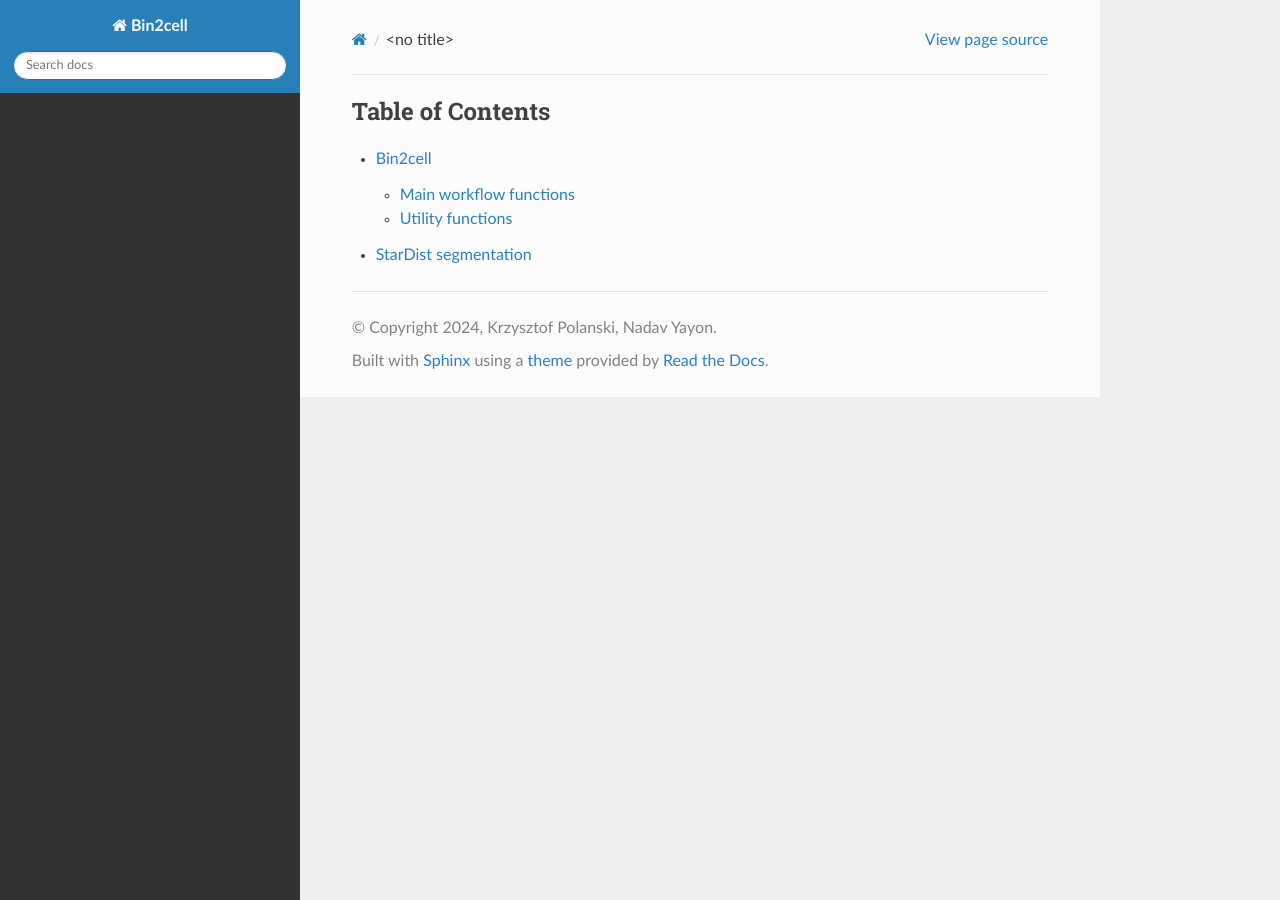
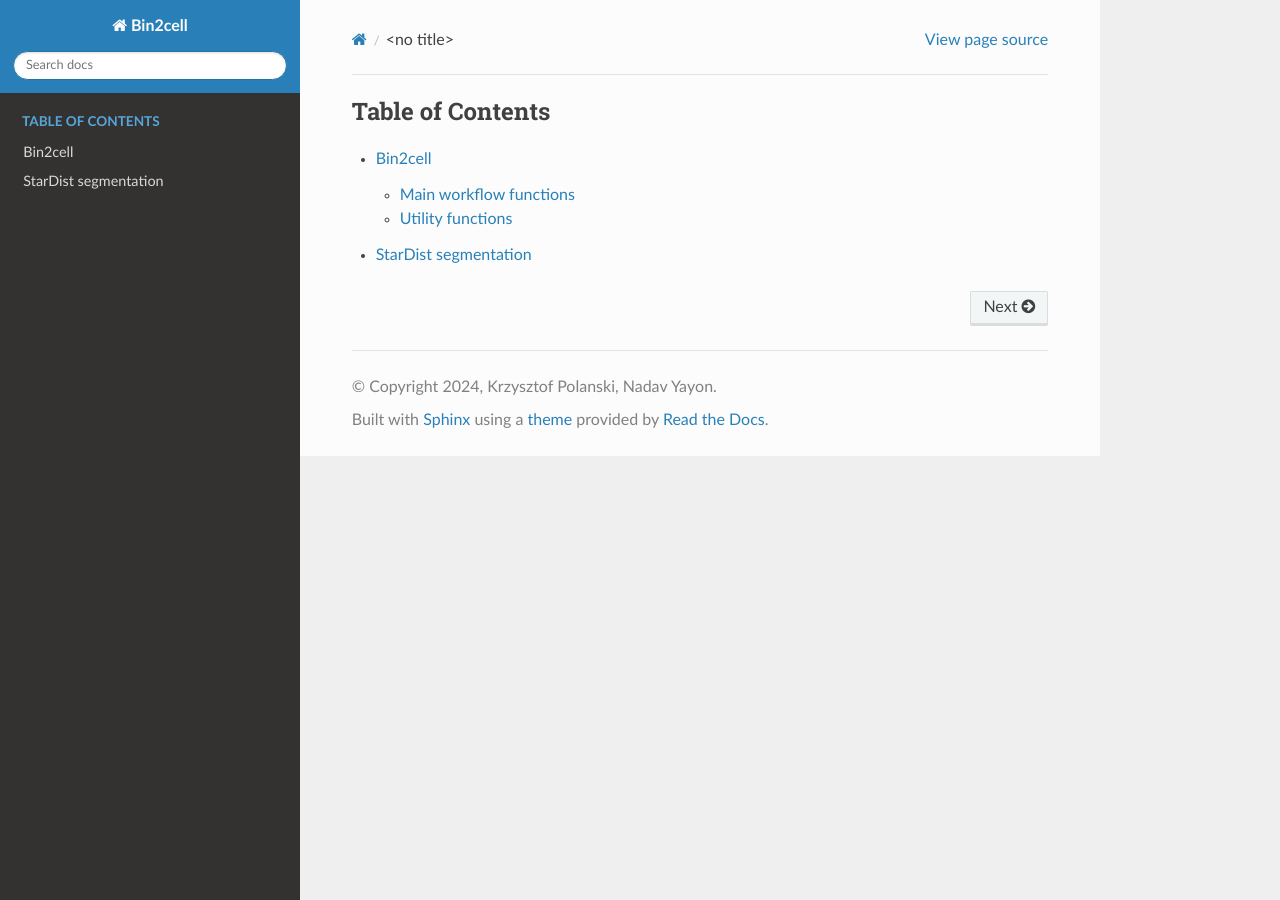
Before and after one commit to Teichlab/bin2cell, a Sphinx documentation site: the page built from docs/contents.rst, in a window 1280 px wide. Built offline with Sphinx 7.4.7 and the Read the Docs theme 2.0.0, drawn with Linux system fonts in a browser that asks for light colours.

Commit message:
contents config from sctk

```diff
--- a/docs/conf.py
+++ b/docs/conf.py
@@ -15,6 +15,17 @@ release = b2c.__version__
 # -- General configuration ---------------------------------------------------
 # https://www.sphinx-doc.org/en/master/usage/configuration.html#general-configuration
 
+# TOC only in sidebar
+master_doc = "contents"
+html_sidebars = {
+    "**": [
+        "globaltoc.html",
+        "relations.html",
+        "sourcelink.html",
+        "searchbox.html",
+    ],
+}
+
 extensions = ['sphinx.ext.autodoc', 'sphinx.ext.autosummary']
 
 templates_path = ['_templates']
```
